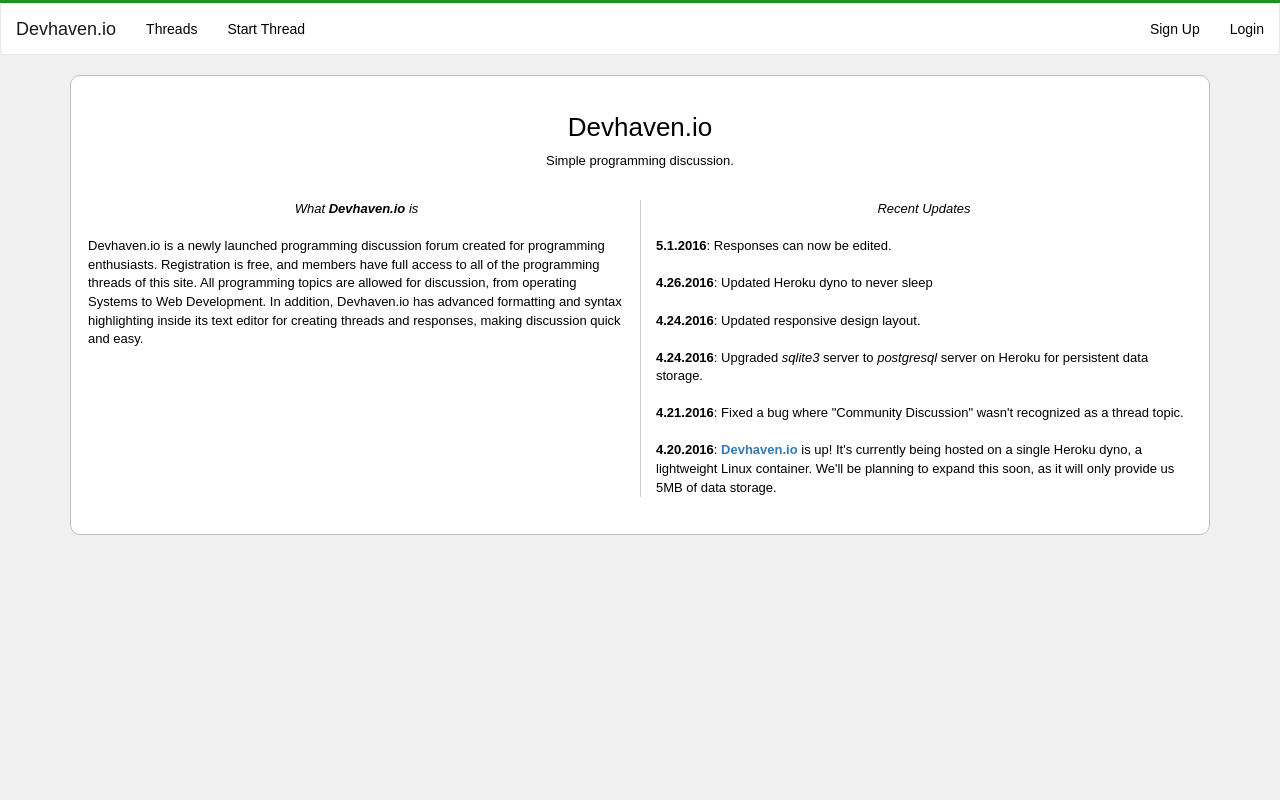
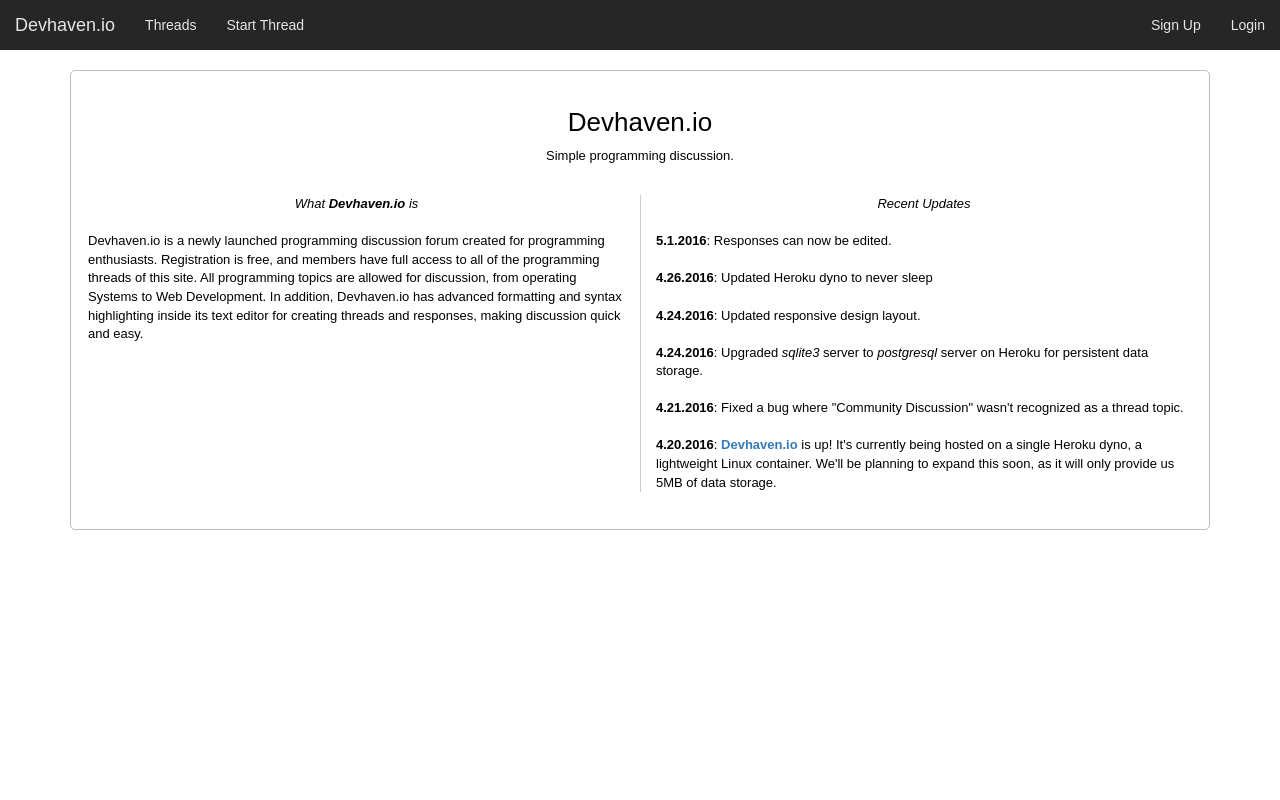
Before and after one commit to jscarty/Devhaven.io, a Django app: page / in a window 1280 px wide. Run offline with Django 3.2, Linux system fonts and the light colour scheme; some libraries are stand-ins or nearby versions.

Commit message:
Dark theme

```diff
--- a/webapp/static/webapp/main.css
+++ b/webapp/static/webapp/main.css
@@ -7,7 +7,7 @@ html, body {
   margin: 0;
   padding: 0;
   font-family: Arial, sans-serif;
-  background: rgb(240, 240, 240);
+  background: white;
   color: black;
 }
 
@@ -16,8 +16,8 @@ html, body {
 }
 
 .accent {
-  background: #248f24;
-  height: 3px;
+  background: #ff3333;
+  height: 0px;
   width: 100%;
 }
 
@@ -124,7 +124,7 @@ input[type='text'], input[type='email'], input[type='password'] {
   font-family: Arial, sans-serif;
   font-size: 14px;
   border: 1px solid #bfbfbf;
-  border-radius: 10px;
+  border-radius: 5px;
   padding: 17px;
   background-color: white;
 }
@@ -138,20 +138,43 @@ input[type='text'], input[type='email'], input[type='password'] {
 }
 
 .navbar {
-  background-color: white;
+  background-color: #262626;
+  border: 0;
+  border-radius: 0;
+
+}
+
+.navbar-default .navbar-nav > li > a {
+    color: #e6e6e6;
+}
+
+.navbar-default .navbar-nav > li > a:hover {
+    color: #e6e6e6;
+}
+
+.navbar-default .navbar-nav > li > a:active {
+    color: #e6e6e6;
+}
+
+.navbar-default .navbar-nav > li > a:visited {
+    color: #e6e6e6;
 }
 
 
-.navbar-default .navbar-nav > li > a {
-    color: black;
+.navbar-default .navbar-brand {
+    color: #e6e6e6;
 }
 
-.navbar-default .navbar-nav > li > a:hover {
-    color: black;
+.navbar-default .navbar-brand:hover {
+    color: #e6e6e6;
 }
 
-.navbar-default .navbar-brand {
-    color: #1a1a1a;
+.navbar-default .navbar-brand:active {
+    color: #e6e6e6;
+}
+
+.navbar-default .navbar-brand:visited {
+    color: #e6e6e6;
 }
 
 .author a, .link {
```
